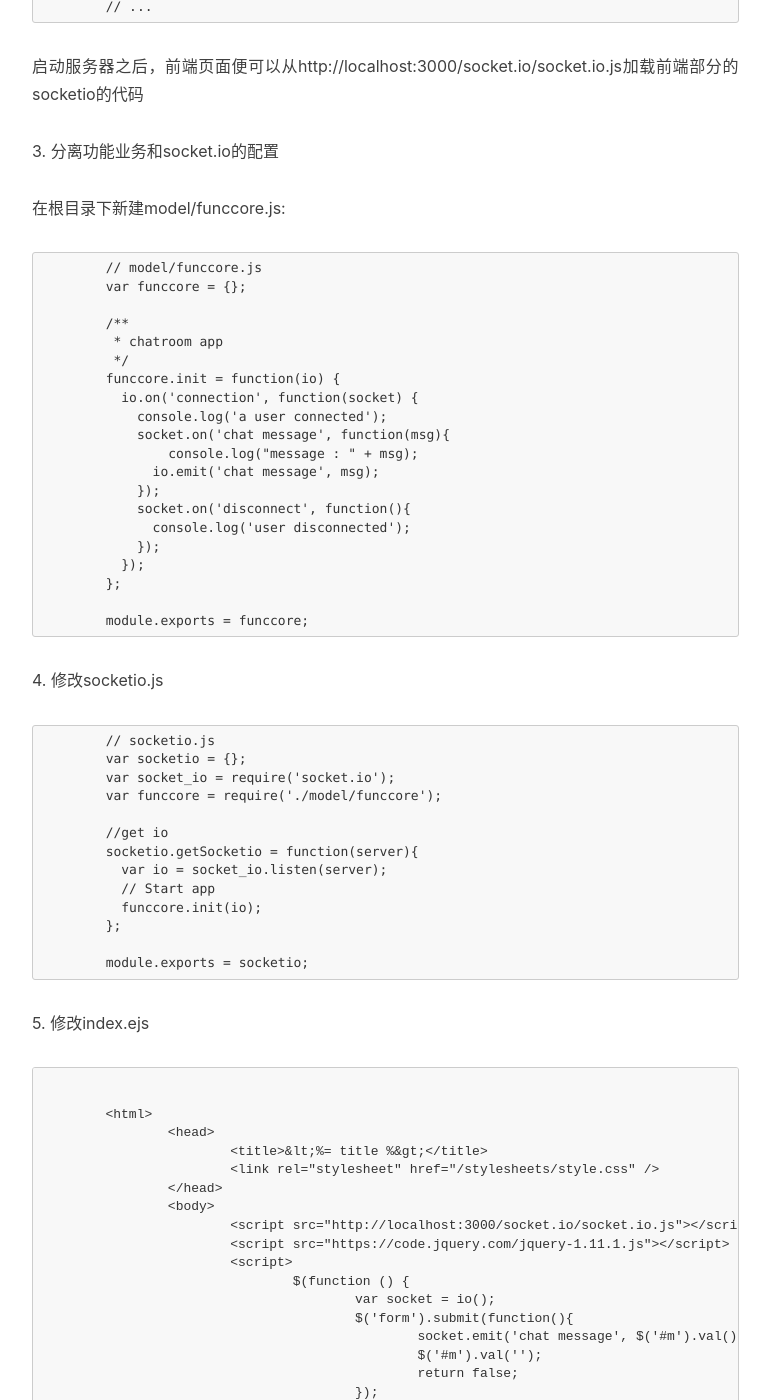
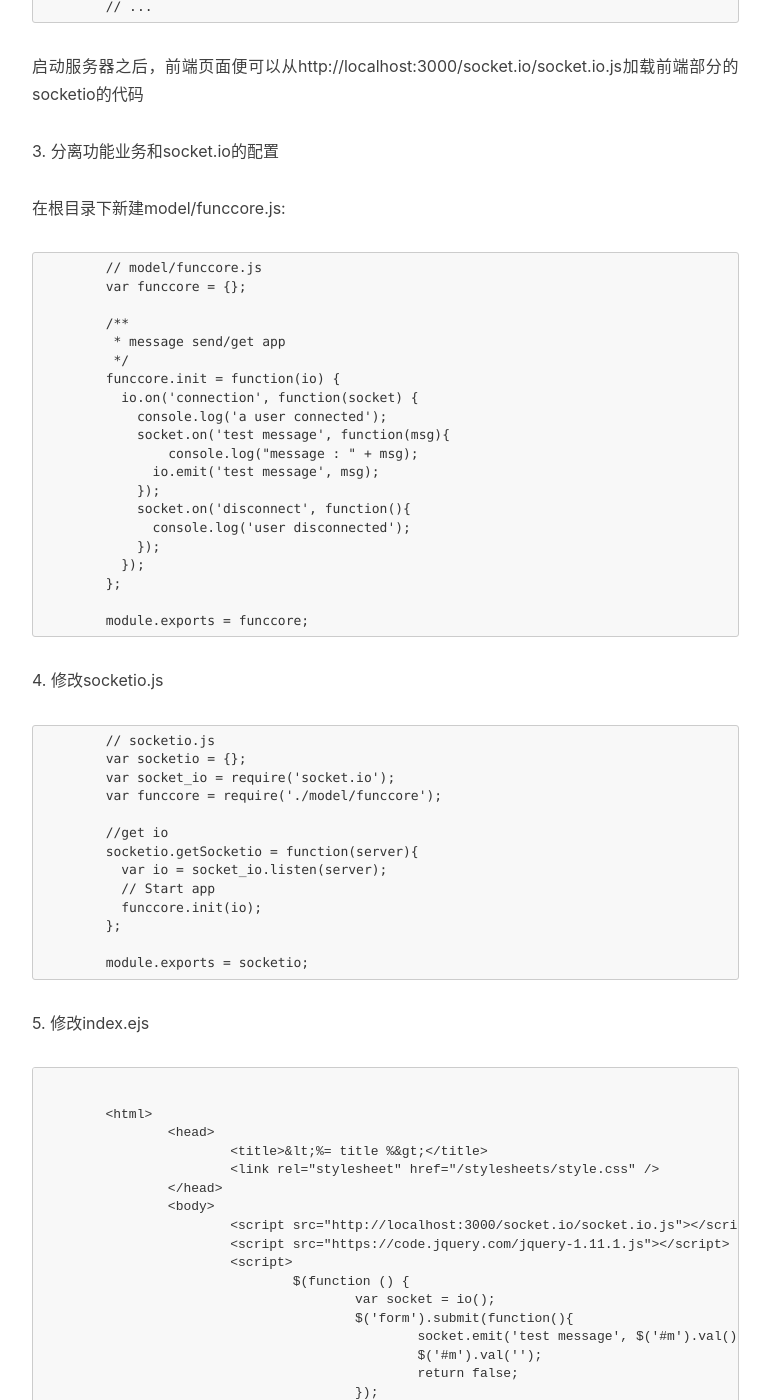
Before and after one commit to tgeconf/TgeBlog, a Jekyll site: the page built from _posts/2018-6-19-[tech]-express-+-socketio-to-build-an-application.md, in a window 1280 px wide and 1400 px high, scrolled down 2359 px. Shown: the whole window, without its empty margins (233-1003 px from the left). Built offline with Jekyll 4.4.1, drawn with Linux system fonts in a browser that asks for light colours; nearby versions of some CDN libraries; our own code applies the rules of GitHub Pages for plain Markdown files; comment, search, counter and statistics services are not loaded; some of the changed text lies outside the part shown.

Commit message:
tge update
update

```diff
--- a/_posts/2018-6-19-[tech]-express-+-socketio-to-build-an-application.md
+++ b/_posts/2018-6-19-[tech]-express-+-socketio-to-build-an-application.md
@@ -83,14 +83,14 @@
 	var funccore = {};
 
 	/**
-	 * chatroom app
+	 * message send/get app
 	 */
 	funccore.init = function(io) {
 	  io.on('connection', function(socket) {
 	    console.log('a user connected');
-	    socket.on('chat message', function(msg){
+	    socket.on('test message', function(msg){
 	    	console.log("message : " + msg);
-	      io.emit('chat message', msg);
+	      io.emit('test message', msg);
 	    });
 	    socket.on('disconnect', function(){
 	      console.log('user disconnected');
@@ -130,12 +130,12 @@
 				$(function () {
 					var socket = io();
 					$('form').submit(function(){
-						socket.emit('chat message', $('#m').val());
+						socket.emit('test message', $('#m').val());
 						$('#m').val('');
 						return false;
 					});
 
-					socket.on("chat message", function(obj) {
+					socket.on("test message", function(obj) {
 						var curContent = $('#messages').html();
 						$('#messages').html(curContent+'<li>'+obj+'</li>');
 					});
```
